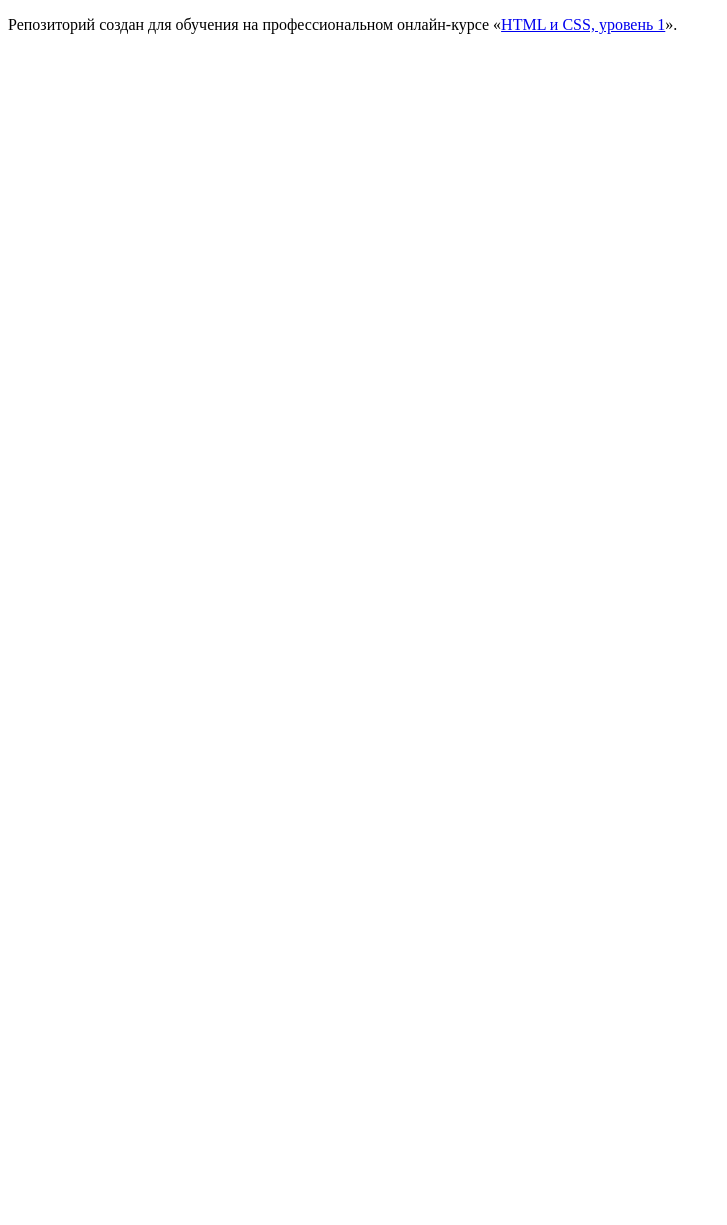
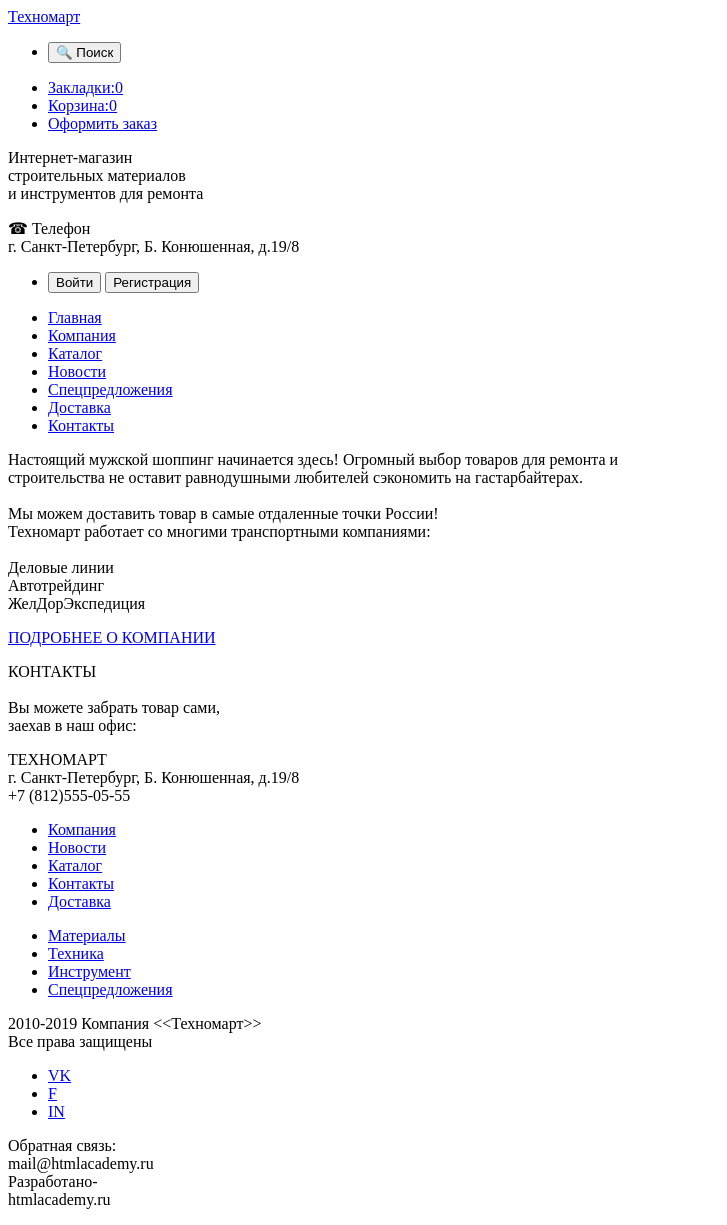
Before and after one commit to Kirill-Shapovalov/1255637-technomart-27, a plain HTML site: page index.html in a window 1280 px wide. Shown: the whole page, without its empty margins (0-727 px from the left). Before the commit the page ends 800 px from the top, so only its background shows below. Drawn offline with Linux system fonts and the light colour scheme.

Commit message:
2 Урок> Личный проект: начинаем разметку>  Сделал первый лист

```diff
--- a/index.html
+++ b/index.html
@@ -1,12 +1,109 @@
 <!DOCTYPE html>
-<html lang="ru">
-  <head>
-    <meta charset="utf-8">
-    <title>HTML Academy: Техномарт</title>
-  </head>
-  <body>
+<html lang="en">
+<head>
+<meta charset="UTF-8">
+<title>Техномарт</title>
+</head>
+<body>
+<header>
+<a href="#">Техномарт</a>
+<ul>
+<li>
+<button>&#128269; Поиск</button>
+</li>
+</ul>
+<nav class="dop">
+<ul>
+<li><a href="#">Закладки:0</a></li>
+<li><a href="#">Корзина:0</a></li>
+<li><a href="#">Оформить заказ</a></li>
+</ul>
+</nav>
+<p>Интернет-магазин <br>строительных материалов<br> и инструментов для ремонта</p>
+<p>&#9742; Телефон <br>
+г. Санкт-Петербург, Б. Конюшенная, д.19/8</p>
+<nav>
+<ul>
+<li>
+<button>Войти</button>
+<button>Регистрация</button>
+</li>
+</ul>
+<ul>
+<li><a href="#">Главная</a></li>
+<li><a href="#">Компания</a></li>
+<li><a href="#">Каталог</a></li>
+<li><a href="#">Новости</a></li>
+<li><a href="#">Спецпредложения</a></li>
+<li><a href="#">Доставка</a></li>
+<li><a href="#">Контакты</a></li>
+</ul>
 
-    <p>Репозиторий создан для обучения на профессиональном онлайн‑курсе «<a href="https://htmlacademy.ru/intensive/htmlcss">HTML и CSS, уровень 1</a>».</p>
+</nav>
 
-  </body>
+</header>
+<main>
+<section>
+<p>Настоящий мужской шоппинг начинается здесь! Огромный выбор товаров для ремонта и
+<br>строительства не оставит равнодушными любителей сэкономить на гастарбайтерах.<br>
+<br> Мы можем доставить товар в самые отдаленные точки России!<br>
+Техномарт работает со многими транспортными компаниями:<br>
+<br>
+Деловые линии<br>
+Автотрейдинг <br>
+ЖелДорЭкспедиция
+</p>
+<a href="#">
+ПОДРОБНЕЕ О КОМПАНИИ
+</a>
+<p>
+КОНТАКТЫ<br>
+<br>
+Вы можете забрать товар сами,<br>
+заехав в наш офис:
+<!--Карта-->
+</p>
+</section>
+</main>
+<footer>
+<p>
+ТЕХНОМАРТ <br>
+г. Санкт-Петербург, Б. Конюшенная, д.19/8<br>
++7 (812)555-05-55
+
+</p>
+<nav class="footer"><ul>
+<li><a href="#">Компания</a></li>
+<li><a href="#">Новости</a></li>
+<li><a href="#">Каталог</a></li>
+<li><a href="#">Контакты</a></li>
+<li><a href="#">Доставка</a></li>
+</ul>
+<ul class="footer2">
+<li><a href="#">Материалы</a></li>
+<li><a href="#">Техника</a></li>
+<li><a href="#">Инструмент</a></li>
+<li><a href="#">Спецпредложения</a></li>
+</ul>
+</nav>
+<p>
+2010-2019 Компания <<Техномарт>> <br>
+Все права защищены
+
+</p>
+<ul>
+<div>
+<li><a href="#">VK</a></li>
+<li><a href="#">F</a></li>
+<li><a href="#">IN</a></li>
+</div>
+</ul>
+<p>
+Обратная связь:<br>
+mail@htmlacademy.ru<br>
+Разработано-<br>
+htmlacademy.ru
+</p>
+</footer>
+</body>
 </html>
```
